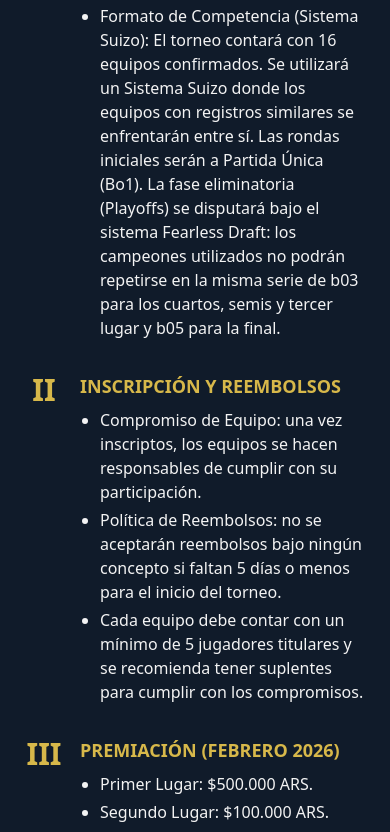
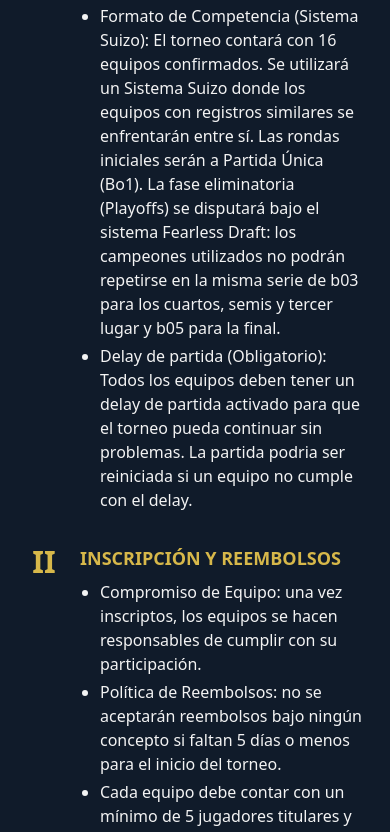
Before and after one commit to CordeiroM17/Aut-Major-League-Tournament, a React (Vite) app in the folder frontend/: page /reglamento in a window 390 px wide. Shown: the part 1162-1994 px from the top of the page. Built offline with nearby package versions, Linux system fonts and the light colour scheme; the HTML template or start-up script is replaced by a standard one; a web font is replaced by a local one.

Commit message:
MVP ready to release

```diff
--- a/frontend/src/components/Header.tsx
+++ b/frontend/src/components/Header.tsx
@@ -63,7 +63,7 @@ export const Header: React.FC = () => {
   };
 
   return (
-    <header className="blurry-header border-b border-blue-primary sticky top-0 shadow-sm transition-all h-[100px]">
+    <header className="blurry-header border-b border-blue-header sticky top-0 shadow-sm transition-all h-[100px]">
       <div className="max-w-7xl mx-auto px-4 sm:px-6 lg:px-8 h-full flex items-center justify-between">
         <div className="flex items-center h-full cursor-pointer" onClick={() => navigate('/')}>
           <img src="/images/Logo 3.png" alt="Logo AUT" className="h-14 w-auto" />
--- a/frontend/src/components/MatchModal.tsx
+++ b/frontend/src/components/MatchModal.tsx
@@ -19,7 +19,7 @@ export const MatchModal: React.FC<MatchModalProps> = ({ match, teams, onClose })
       <div className="bg-blue-surface w-full max-w-2xl rounded-sm border-2 border-gold shadow-2xl overflow-hidden relative animate-in fade-in zoom-in duration-200">
         <button
           onClick={onClose}
-          className="absolute right-2 top-2 sm:right-4 sm:top-4 p-2 text-gold hover:text-text-main hover:cursor-pointer transition-colors z-10 text-3xl font-bold"
+          className="absolute right-2 top-2 sm:right-2 sm:top-2 p-2 text-gold hover:text-text-main hover:cursor-pointer transition-colors z-10 text-3xl font-bold"
         >
           <X className="w-7 h-7" />
         </button>
@@ -53,8 +53,8 @@ export const MatchModal: React.FC<MatchModalProps> = ({ match, teams, onClose })
                     {(!match.details.team1Bans || match.details.team1Bans.length === 0) && <span className="text-xs text-text-main italic">Sin bans</span>}
                  </div>
                  <div className="flex justify-center">
-                  <span className="text-[10px] w-8 text-center sm:text-xs font-bold text-text-main uppercase tracking-wider bg-blue-header px-1 py-0.5 rounded border border-gold">
-                    BAN
+                  <span className="text-[10px] w-8 text-center uppercase font-bold text-text-main tracking-wider bg-blue-header px-1 py-0.5 rounded border border-gold">
+                    Ban
                   </span>
                 </div>
                  {/* Team 2 Bans */}
--- a/frontend/src/index.css
+++ b/frontend/src/index.css
@@ -68,7 +68,7 @@ p, button {
 
 .blurry-header {
     /* Required for the blur effect to be visible */
-    background-color: rgb(21, 42, 66, 0.7);
+    background-color: rgba(24, 40, 58, 0.7);
 
     /* Apply the blur effect to the background */
     backdrop-filter: blur(20px);
--- a/frontend/src/pages/ReglamentoPage.tsx
+++ b/frontend/src/pages/ReglamentoPage.tsx
@@ -14,7 +14,8 @@ export const ReglamentoPage: React.FC = () => {
       items: [
         'Modalidad de Juego: Grieta del Invocador. Servidor LAS. Torneo de Reclutamiento.',
         'Charla Inaugural (Obligatoria): Todos los capitanes deben presentarse a la charla inaugural del torneo para la organización y logística del mismo. La fecha y hora se notificará por todos los canales de comunicación oficiales. En caso de inasistencia, se le quitará al equipo la posibilidad de realizar baneos en el primer mapa.',
-        'Formato de Competencia (Sistema Suizo): El torneo contará con 16 equipos confirmados. Se utilizará un Sistema Suizo donde los equipos con registros similares se enfrentarán entre sí. Las rondas iniciales serán a Partida Única (Bo1). La fase eliminatoria (Playoffs) se disputará bajo el sistema Fearless Draft: los campeones utilizados no podrán repetirse en la misma serie de b03 para los cuartos, semis y tercer lugar y b05 para la final.'
+        'Formato de Competencia (Sistema Suizo): El torneo contará con 16 equipos confirmados. Se utilizará un Sistema Suizo donde los equipos con registros similares se enfrentarán entre sí. Las rondas iniciales serán a Partida Única (Bo1). La fase eliminatoria (Playoffs) se disputará bajo el sistema Fearless Draft: los campeones utilizados no podrán repetirse en la misma serie de b03 para los cuartos, semis y tercer lugar y b05 para la final.',
+        'Delay de partida (Obligatorio): Todos los equipos deben tener un delay de partida activado para que el torneo pueda continuar sin problemas. La partida podria ser reiniciada si un equipo no cumple con el delay.',
       ]
     },
     {
@@ -26,7 +27,7 @@ export const ReglamentoPage: React.FC = () => {
       ]
     },
     {
-      titulo: 'PREMIACIÓN (FEBRERO 2026)',
+      titulo: 'PREMIACIÓN (MARZO 2026)',
       items: [
         'Primer Lugar: $500.000 ARS.',
         'Segundo Lugar: $100.000 ARS.',
@@ -38,7 +39,8 @@ export const ReglamentoPage: React.FC = () => {
       titulo: 'VISIBILIDAD Y STREAMING',
       items: [
         'Prohibición de Streamer Mode: está prohibido usar el "Streamer Mode" en partidas oficiales para que los casters puedan identificar a los jugadores por sus nicknames dentro del juego.',
-        'Coordinación de Transmisión: los equipos pueden solicitar el stream oficial (Twitch/Kick) avisando al Staff. Cada equipo es libre de transmitir sus propias partidas si así lo desea.'
+        'Coordinación de Transmisión: los equipos pueden solicitar el stream oficial (Twitch/Kick) avisando al Staff. Cada equipo es libre de transmitir sus propias partidas si así lo desea. Siempre y cuando se respete el delay de la partida.',
+        'El stream oficial se llevará a cabo en el canal oficial de Discord de la liga.',
       ]
     },
     {
@@ -46,7 +48,8 @@ export const ReglamentoPage: React.FC = () => {
       items: [
         'Responsabilidad de Capitanes: son los encargados de coordinar los horarios con sus rivales.',
         'Cambios de Horario: se deben acordar entre capitanes de equipos y se deben avisar con 24hs de antelación al Staff.',
-        'Supervisión técnica: el Staff podrá ingresar a las llamadas de Discord en cualquier momento para asegurar el Fairplay y brindar soporte.'
+        'Supervisión técnica: el Staff podrá ingresar a las llamadas de Discord en cualquier momento para asegurar el Fairplay y brindar soporte.',
+        'Los equipos pueden solicitar que el Staff ingrese a las llamadas de Discord en cualquier momento para asegurar el Fairplay y brindar soporte.'
       ]
     },
     {
@@ -70,8 +73,9 @@ export const ReglamentoPage: React.FC = () => {
     {
       titulo: 'REGLAS DENTRO DEL JUEGO',
       items: [
-        'Pausas: Cada equipo tiene derecho a pausas tácticas/técnicas (máximo 15 minutos) avisando previamente en el chat general (/pause).',
-        'Remakes: Solo se permitirá reiniciar la partida si ocurre un error crítico antes del minuto 1:30 y no hubo contacto entre jugadores.'
+        'Pausas: Cada equipo tiene derecho a pausas tácticas/técnicas (máximo 15 minutos) avisando previamente en el chat general. Es importante que al reanudar la partida ambos equipos esten de acuerdo.',
+        'Remakes: Solo se permitirá reiniciar la partida si ocurre un error crítico antes del minuto 1:30 y no hubo contacto entre jugadores.',
+        'El uso de scripts es estrictamente prohibido. El incumplimiento resultará en descalificación del equipo y baneo permanente del jugador.'
       ]
     }
   ];
@@ -88,10 +92,10 @@ export const ReglamentoPage: React.FC = () => {
 
       <div className="relative z-10">
         <div className="relative w-full h-[220px] sm:h-[320px] flex flex-col items-center justify-center overflow-hidden px-2 sm:px-0 pb-8">
-            <div className="relative z-10 flex flex-col items-center justify-center h-full">
+          <div className="relative z-10 flex flex-col items-center justify-center h-full">
             <h1 className="text-3xl sm:text-4xl lg:text-5xl font-bold text-center mt-2 mb-2">Reglamento oficial para la<br/>Aut Major League</h1>
             <p className="text-lg sm:text-xl text-center mt-2 mb-2 font-semibold">Por Demacia y por la Gloria</p>
-            </div>
+          </div>
         </div>
         <div className="w-full grid grid-cols-1 md:grid-cols-2 gap-0 relative z-10">
             {/* Presentación izquierda */}
```
